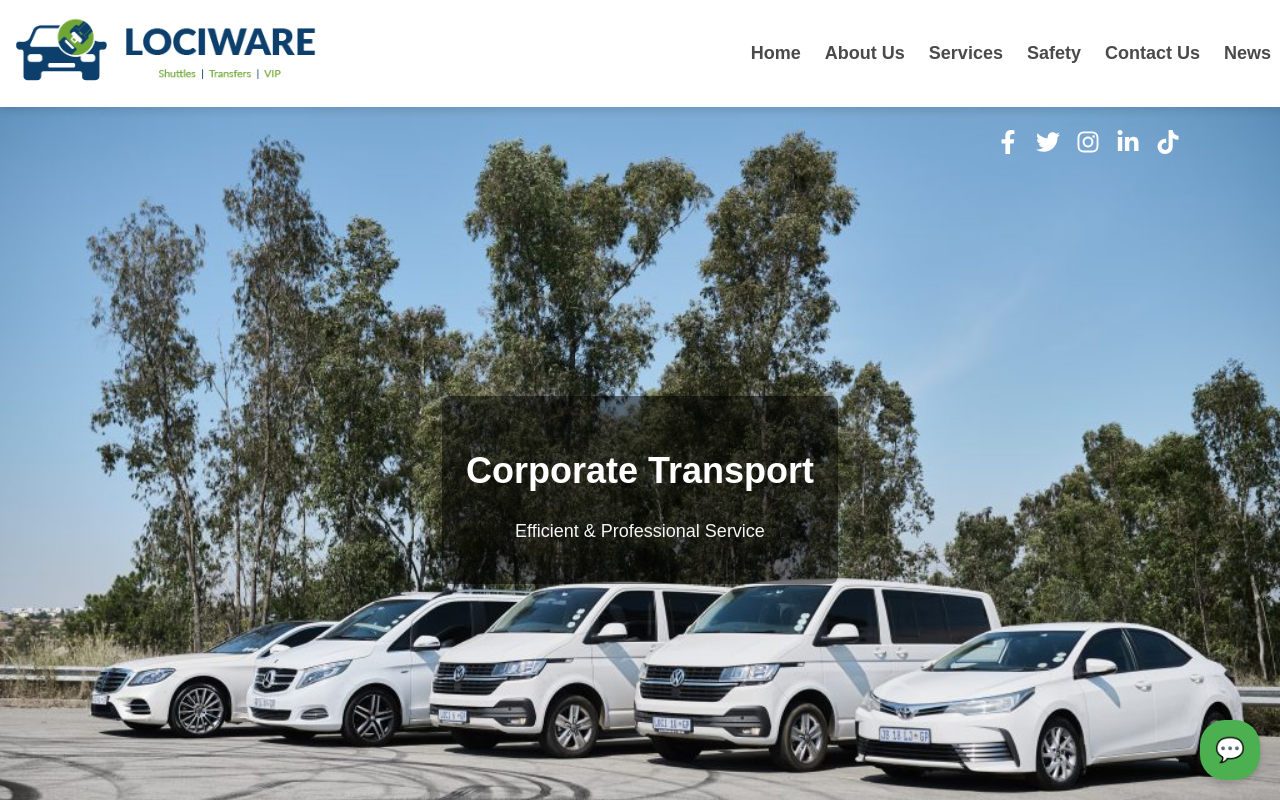
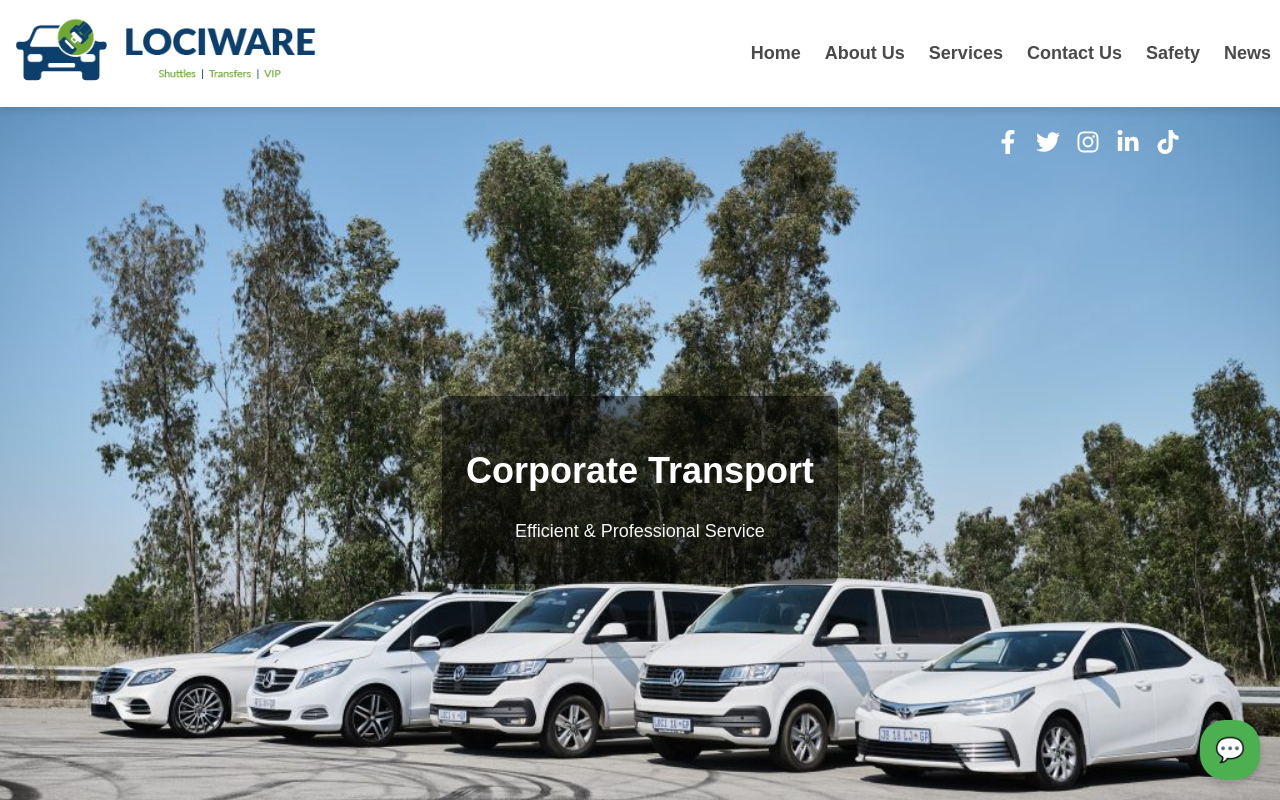
Before and after one commit to IkanyengAdams/my-website, a React (Create React App) app in the folder lociware-website/: page / in a window 1280 px wide. Shown: the top 800 px of the page. Built offline with nearby package versions, Linux system fonts and the light colour scheme.

Commit message:
fixed the navbar functionality

```diff
--- a/lociware-website/src/components/Navbar.jsx
+++ b/lociware-website/src/components/Navbar.jsx
@@ -1,17 +1,21 @@
 import React, { useState, useEffect } from "react";
 import { motion, AnimatePresence } from "framer-motion";
-import { useLocation } from 'react-router-dom'; // Import useLocation to detect the current route
+import { useLocation } from "react-router-dom"; // Detect the current route
 
 export default function Navbar({ navbarRef, infoRef, servicesRef, safetyRef, contactRef }) {
   const [isMenuOpen, setIsMenuOpen] = useState(false);
-  const location = useLocation(); // Get current location to handle navigation on all pages
+  const location = useLocation(); // Get current route
 
   const toggleMenu = () => {
-    setIsMenuOpen(!isMenuOpen);
+    setIsMenuOpen((prev) => !prev);
+    console.log("Menu state:", !isMenuOpen); // Debugging output
   };
 
   const closeMenu = () => {
-    setIsMenuOpen(false);
+    if (isMenuOpen) {
+      setIsMenuOpen(false);
+      console.log("Menu closed"); // Debugging
+    }
   };
 
   const scrollToSection = (ref) => {
@@ -19,17 +23,17 @@ export default function Navbar({ navbarRef, infoRef, servicesRef, safetyRef, con
       ref.current.scrollIntoView({ behavior: "smooth" });
       closeMenu();
     } else {
-      // If ref is null (e.g., on /privacy-policy), do nothing or navigate to homepage
-      if (location.pathname === '/privacy-policy') {
-        window.location.href = '/'; // Navigate to homepage if on privacy policy page
+      // If ref is null (e.g., on /privacy-policy), navigate to homepage
+      if (location.pathname === "/privacy-policy") {
+        window.location.href = "/";
         closeMenu();
       }
     }
   };
 
-  // Close mobile menu when route changes
+  // Close mobile menu when the route changes
   useEffect(() => {
-    closeMenu(); // Close menu when navigating to a new route
+    closeMenu();
   }, [location]);
 
   return (
@@ -42,33 +46,36 @@ export default function Navbar({ navbarRef, infoRef, servicesRef, safetyRef, con
         <div className="bar"></div>
         <div className="bar"></div>
       </div>
+
       <AnimatePresence>
-        {isMenuOpen ? (
+        {isMenuOpen && (
           <motion.ul
+            key="menu"
             className="nav-links"
             initial={{ x: "100%" }}
             animate={{ x: 0 }}
             exit={{ x: "100%" }}
             transition={{ type: "spring", stiffness: 100, damping: 20 }}
           >
-            <li><a onClick={() => scrollToSection(navbarRef)}>Home</a></li>
-            <li><a onClick={() => scrollToSection(infoRef)}>About Us</a></li>
-            <li><a onClick={() => scrollToSection(servicesRef)}>Services</a></li>
-            <li><a onClick={() => scrollToSection(safetyRef)}>Safety</a></li>
-            <li><a onClick={() => scrollToSection(contactRef)}>Contact Us</a></li>
+            <li><span onClick={() => scrollToSection(navbarRef)}>Home</span></li>
+            <li><span onClick={() => scrollToSection(infoRef)}>About Us</span></li>
+            <li><span onClick={() => scrollToSection(servicesRef)}>Services</span></li>
+            <li><span onClick={() => scrollToSection(contactRef)}>Contact Us</span></li>
+            <li><span onClick={() => scrollToSection(safetyRef)}>Safety</span></li>
             <li><a href="#">News</a></li>
           </motion.ul>
-        ) : (
-          <ul className="nav-links desktop">
-            <li><a onClick={() => scrollToSection(navbarRef)}>Home</a></li>
-            <li><a onClick={() => scrollToSection(infoRef)}>About Us</a></li>
-            <li><a onClick={() => scrollToSection(servicesRef)}>Services</a></li>
-            <li><a onClick={() => scrollToSection(safetyRef)}>Safety</a></li>
-            <li><a onClick={() => scrollToSection(contactRef)}>Contact Us</a></li>
-            <li><a href="#">News</a></li>
-          </ul>
         )}
       </AnimatePresence>
+
+      {/* Desktop Menu */}
+      <ul className="nav-links desktop">
+        <li><span onClick={() => scrollToSection(navbarRef)}>Home</span></li>
+        <li><span onClick={() => scrollToSection(infoRef)}>About Us</span></li>
+        <li><span onClick={() => scrollToSection(servicesRef)}>Services</span></li>
+        <li><span onClick={() => scrollToSection(contactRef)}>Contact Us</span></li>
+        <li><span onClick={() => scrollToSection(safetyRef)}>Safety</span></li>
+        <li><a href="#">News</a></li>
+      </ul>
     </nav>
   );
 }
--- a/lociware-website/src/styles.css
+++ b/lociware-website/src/styles.css
@@ -29,7 +29,7 @@ h1, h2, h3, h4, h5, h6, p {
   }
 }
 
-/* Navbar Styles */
+/* Navbar */
 .navbar {
   display: flex;
   justify-content: space-between;
@@ -44,7 +44,7 @@ h1, h2, h3, h4, h5, h6, p {
   z-index: 1000;
 }
 
-/* Adjust spacing for fixed navbar */
+/* Fix body padding for fixed navbar */
 body {
   padding-top: 70px;
 }
@@ -72,20 +72,20 @@ body {
   display: flex;
   gap: 24px;
   font-size: large;
-  font-weight: bold; /* Make font bold */
+  font-weight: bold;
   margin-left: auto;
   margin-right: 25px;
   align-items: center;
 }
 
-.nav-links li a, .nav-links li .nav-link {
+.nav-links li span, .nav-links li a {
   color: #4a4a4a;
   text-decoration: none;
   transition: color 0.3s ease;
 }
 
-.nav-links li a:hover, .nav-links li .nav-link:hover, .nav-links li .nav-link.active {
-  color: #0c3f6c; /* Dark blue for hover and active states */
+.nav-links li span:hover, .nav-links li a:hover {
+  color: #0c3f6c;
 }
 
 /* Hamburger */
@@ -97,6 +97,8 @@ body {
   width: 30px;
   height: 25px;
   margin-right: 40px;
+  position: relative;
+  z-index: 1001; /* Ensure it is above other elements */
 }
 
 .hamburger .bar {
@@ -132,8 +134,8 @@ body {
     position: fixed;
     top: 60px;
     right: 0;
-    width: 250px; /* Fixed width for the sidebar */
-    height: 100vh; /* Full height */
+    width: 250px;
+    height: 100vh;
     margin-top: 45px;
     background-color: white;
     box-shadow: -4px 0 8px rgba(0, 0, 0, 0.1);
@@ -148,17 +150,18 @@ body {
     text-align: left;
   }
 
-  .nav-links li a, .nav-links li .nav-link {
+  .nav-links li span, .nav-links li a {
     font-size: 18px;
-    font-weight: bold; /* Bold font for mobile too */
+    font-weight: bold;
     color: #333;
     display: block;
   }
 
-  .nav-links li a:hover, .nav-links li .nav-link:hover, .nav-links li .nav-link.active {
-    color: #0c3f6c; /* Dark blue for hover and active states on mobile */
-  }
-}
+  .nav-links li span:hover, .nav-links li a:hover {
+    color: #0c3f6c;
+  }
+}
+
 
 /* Hero Section Styles */
 .hero {
```
